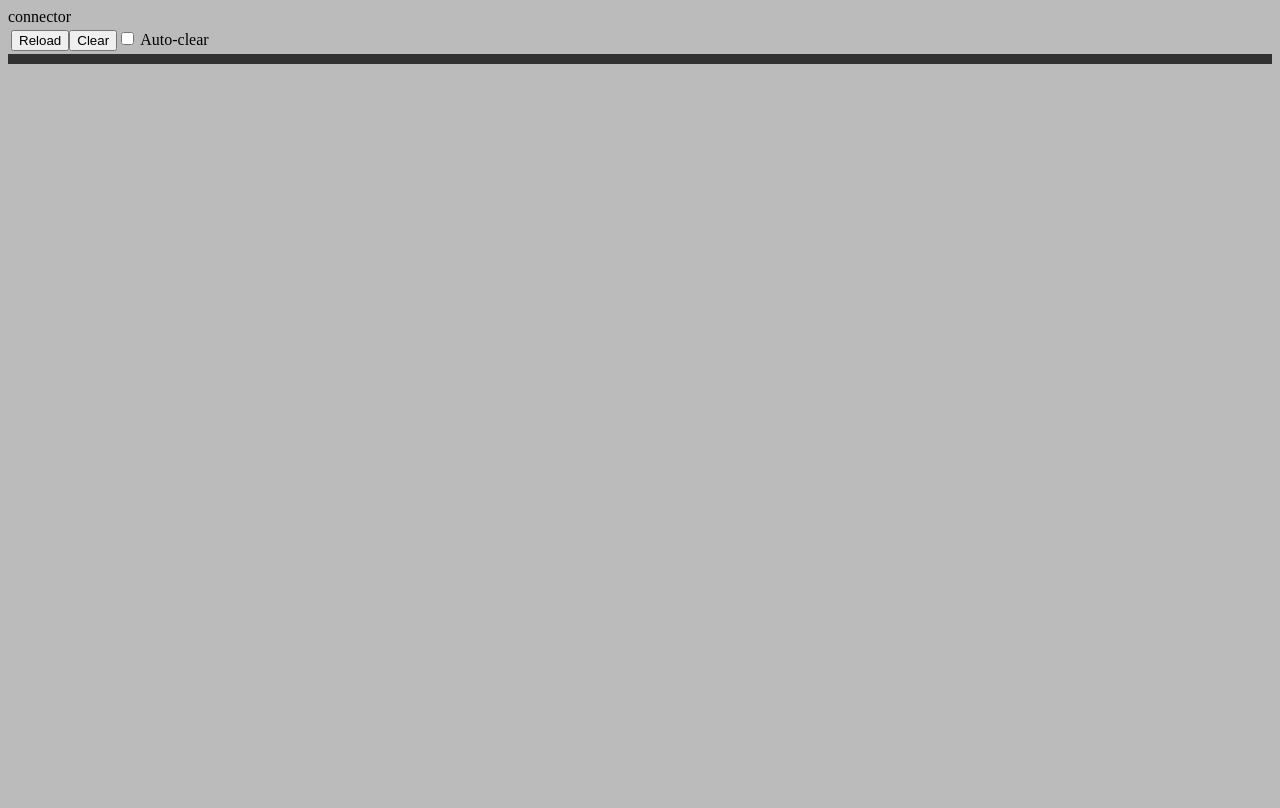
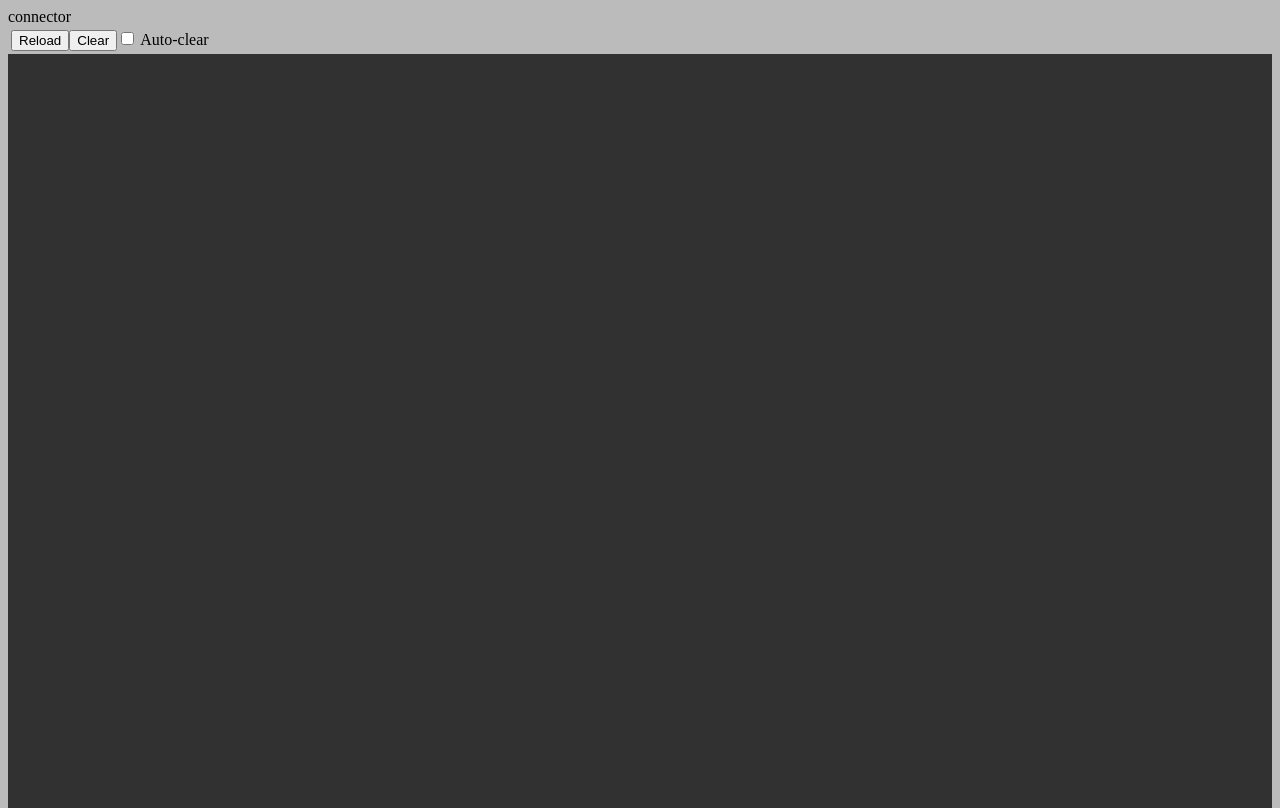
Before and after one commit to dardsminds/logwatcher, a React app in the folder src/client/: page / in a window 1280 px wide. Built offline with nearby package versions, Linux system fonts and the light colour scheme.

Commit message:
add some more styles

```diff
--- a/src/client/src/style.css
+++ b/src/client/src/style.css
@@ -1,5 +1,5 @@
 html,
-body {
+body, #root {
 	height: 100%;
 	background-color:rgb(187, 187, 187);
 }
@@ -53,3 +53,9 @@ div.code {
 	right:7px;
 	width: 20%;
 }
+.data_display {
+	display: block;
+	width: 100%;
+	height: 95%;
+	padding:3px;
+}
```
